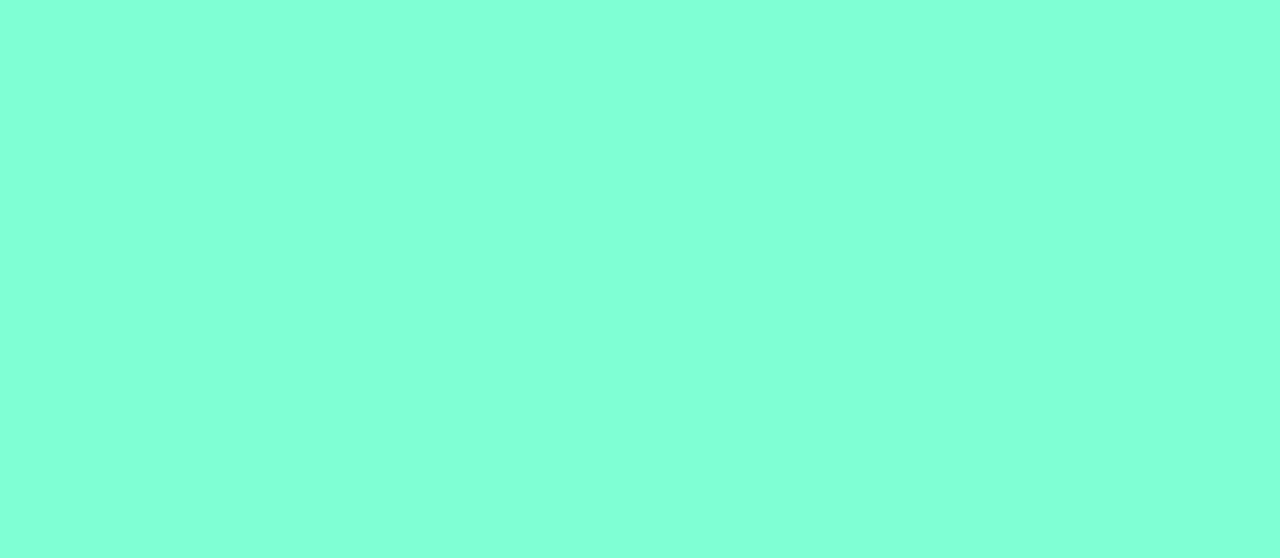
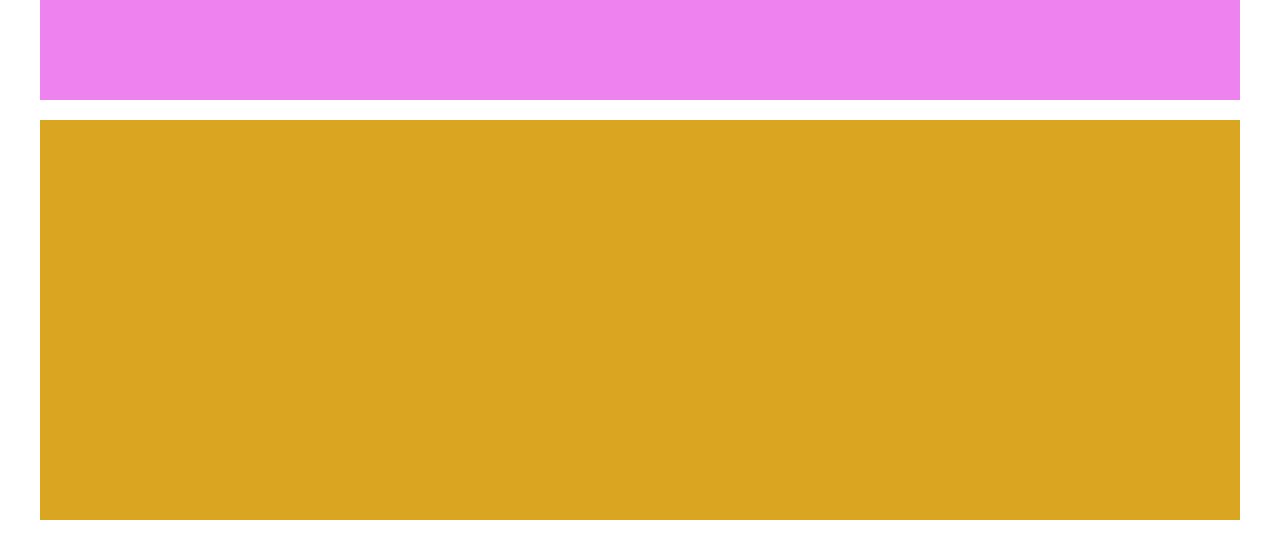
Before and after one commit to maldrek3103/htmlcss-struttura-wp, a plain HTML site: page index.html in a window 1280 px wide. Drawn offline with Linux system fonts and the light colour scheme.

Commit message:
Made top section (navbar/header)

```diff
--- a/index.html
+++ b/index.html
@@ -10,7 +10,22 @@
 </head>
 
 <body>
+    <div class="container">
 
+        <!-- Upper section -->
+        <header>
+
+            <!-- Top Navbar -->
+            <nav id="navbar">
+            </nav>
+
+            <!-- Header -->
+            <div class="main-header">
+
+            </div>
+        </header>
+
+    </div>
 </body>
 
 </html>
--- a/style.css
+++ b/style.css
@@ -1,4 +1,4 @@
-/* General */
+/* Reset */
 
 *{
     margin: 0;
@@ -6,14 +6,27 @@
     box-sizing: border-box;
 }
 
+/* General */
+
 .clearfix::after {
     content: '';
     display: table;
     clear: both;
 }
 
+.container{
+    max-width: 1200px;
+    margin: 0 auto;
+}
+
 /* Main */
 
-body{
-    background-color: aquamarine;
+#navbar{
+    height: 100px;
+    background-color: violet;
+    margin-bottom: 20px;
 }
+.main-header{
+    height: 400px;
+    background-color: goldenrod;
+}
```
